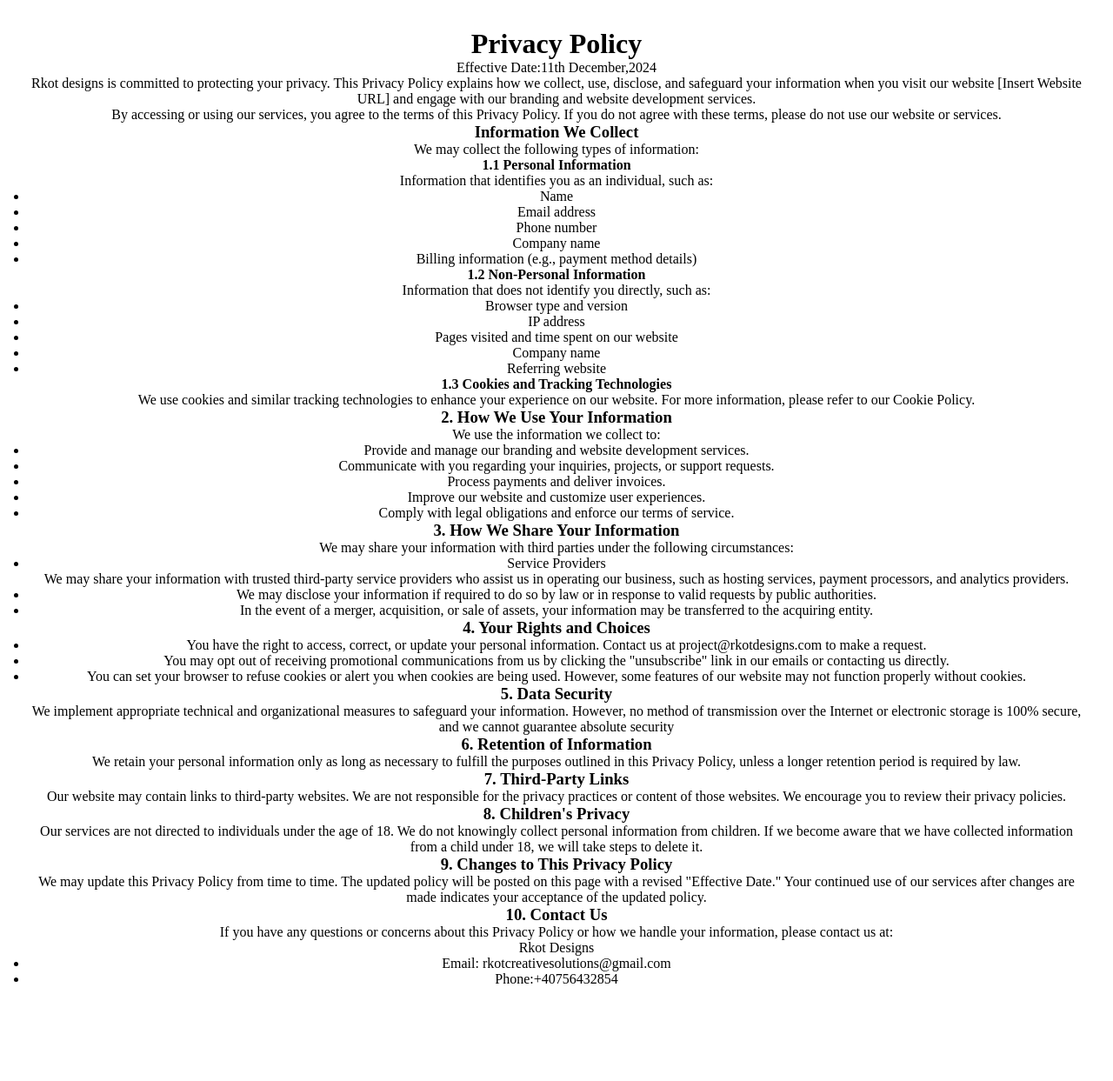
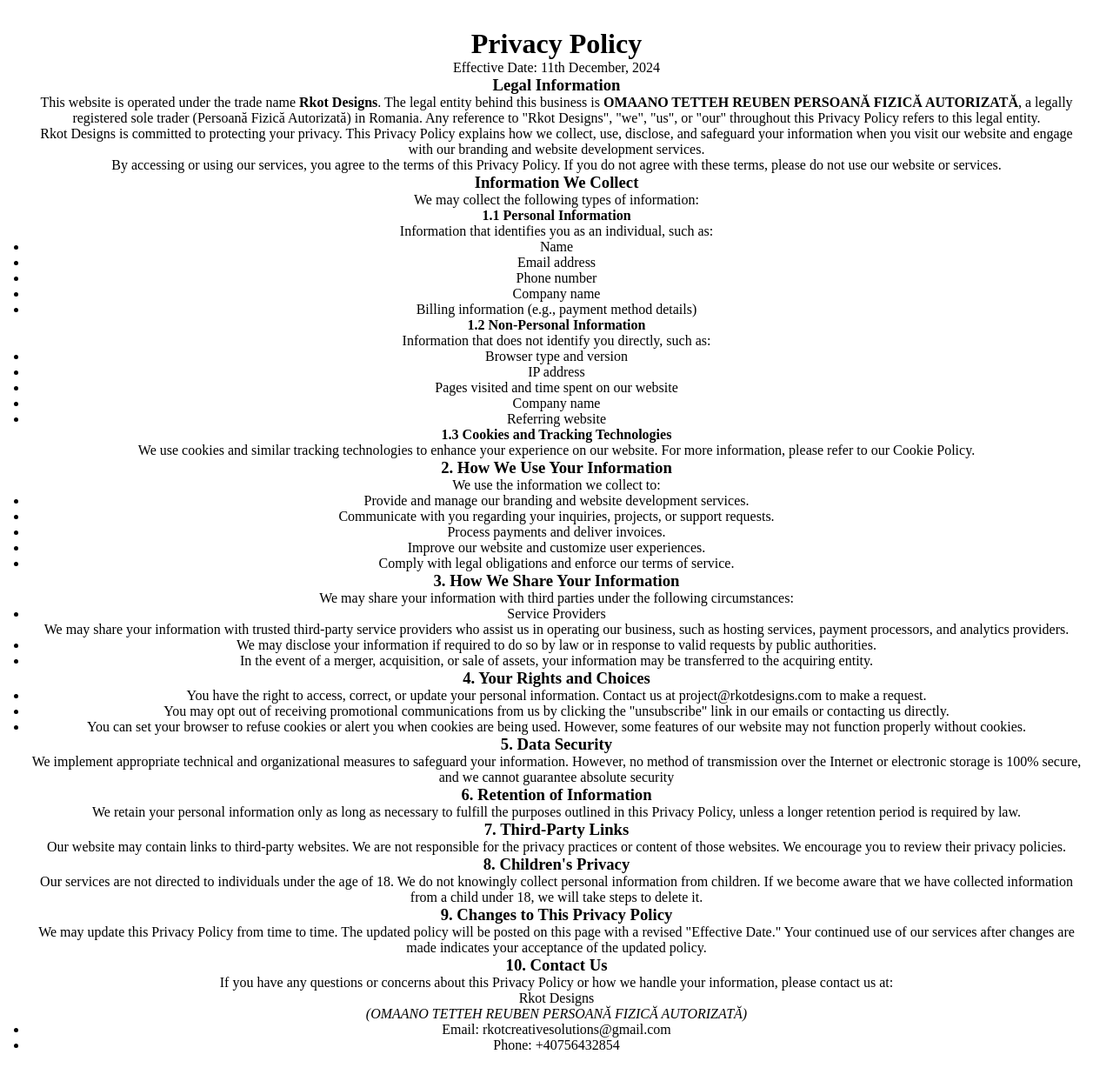
Before and after one commit to rkotchamp/rkot-agency, a React (Vite) app: page /privacy in a window 1280 px wide. Shown: the whole page at 87% size. Before the commit the page ends 1167 px from the top, so only its background shows below. Built offline with nearby package versions, Linux system fonts and the light colour scheme; no server answers.

Commit message:
privacy fix

```diff
--- a/src/Pages/Privacy/Privacy.jsx
+++ b/src/Pages/Privacy/Privacy.jsx
@@ -4,12 +4,23 @@
   return (
     <div className="privacy">
       <h1>Privacy Policy</h1>
-      <p>Effective Date:11th December,2024</p>
+      <p>Effective Date: 11th December, 2024</p>
+
+      <h3 className="private-subheads">Legal Information</h3>
       <p>
-        Rkot designs is committed to protecting your privacy. This Privacy
+        This website is operated under the trade name <strong>Rkot Designs</strong>.
+        The legal entity behind this business is{" "}
+        <strong>OMAANO TETTEH REUBEN PERSOANĂ FIZICĂ AUTORIZATĂ</strong>, a
+        legally registered sole trader (Persoană Fizică Autorizată) in Romania.
+        Any reference to "Rkot Designs", "we", "us", or "our" throughout this
+        Privacy Policy refers to this legal entity.
+      </p>
+
+      <p>
+        Rkot Designs is committed to protecting your privacy. This Privacy
         Policy explains how we collect, use, disclose, and safeguard your
-        information when you visit our website [Insert Website URL] and engage
-        with our branding and website development services.
+        information when you visit our website and engage with our branding and
+        website development services.
         <br />
         By accessing or using our services, you agree to the terms of this
         Privacy Policy. If you do not agree with these terms, please do not use
@@ -144,9 +155,12 @@
         we handle your information, please contact us at:
       </p>
       <ul>
-        <p>Rkot Designs</p>
+        <p>
+          Rkot Designs<br />
+          <em>(OMAANO TETTEH REUBEN PERSOANĂ FIZICĂ AUTORIZATĂ)</em>
+        </p>
         <li>Email: rkotcreativesolutions@gmail.com</li>
-        <li>Phone:+40756432854</li>
+        <li>Phone: +40756432854</li>
       </ul>
     </div>
   );
```
